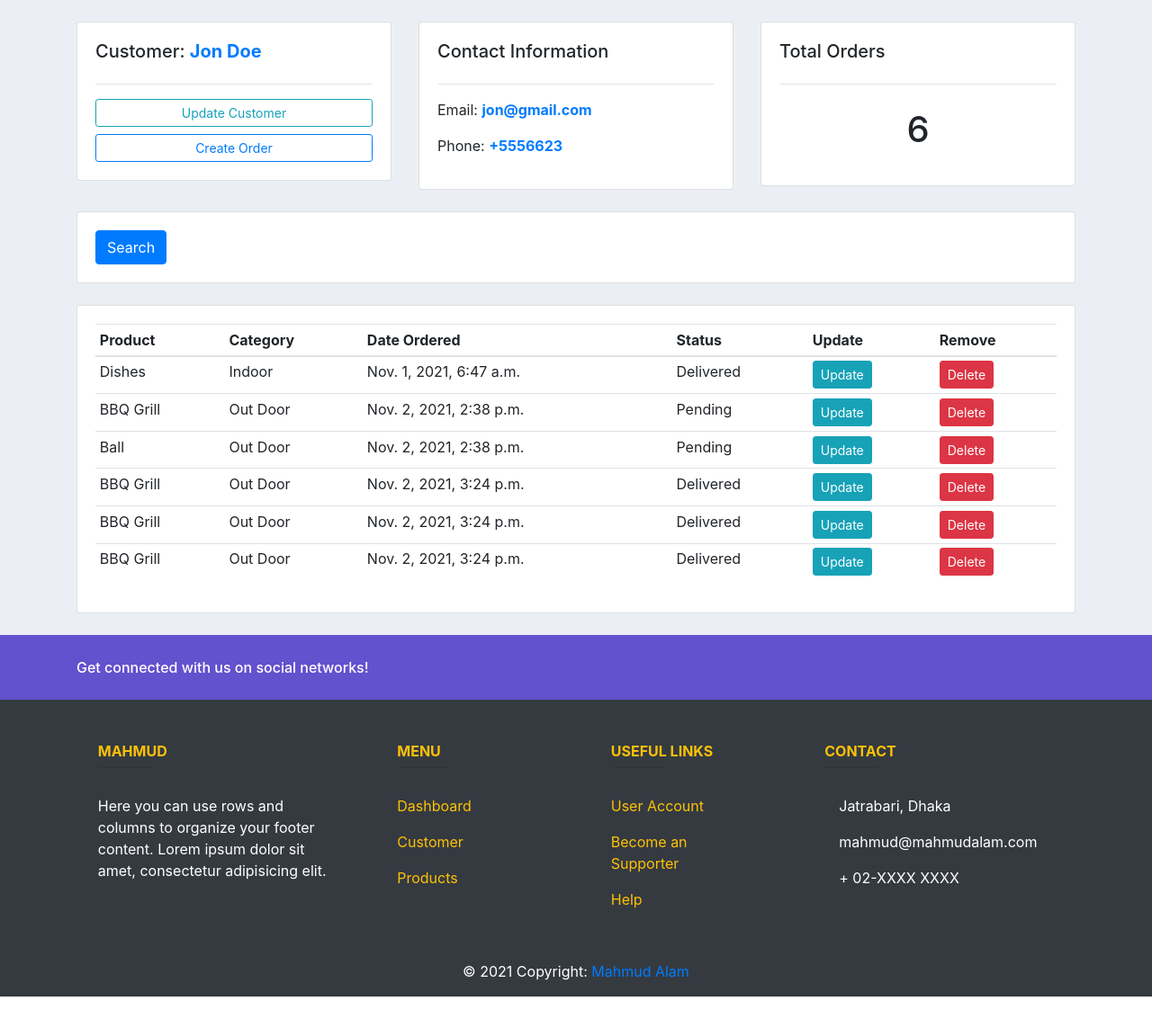
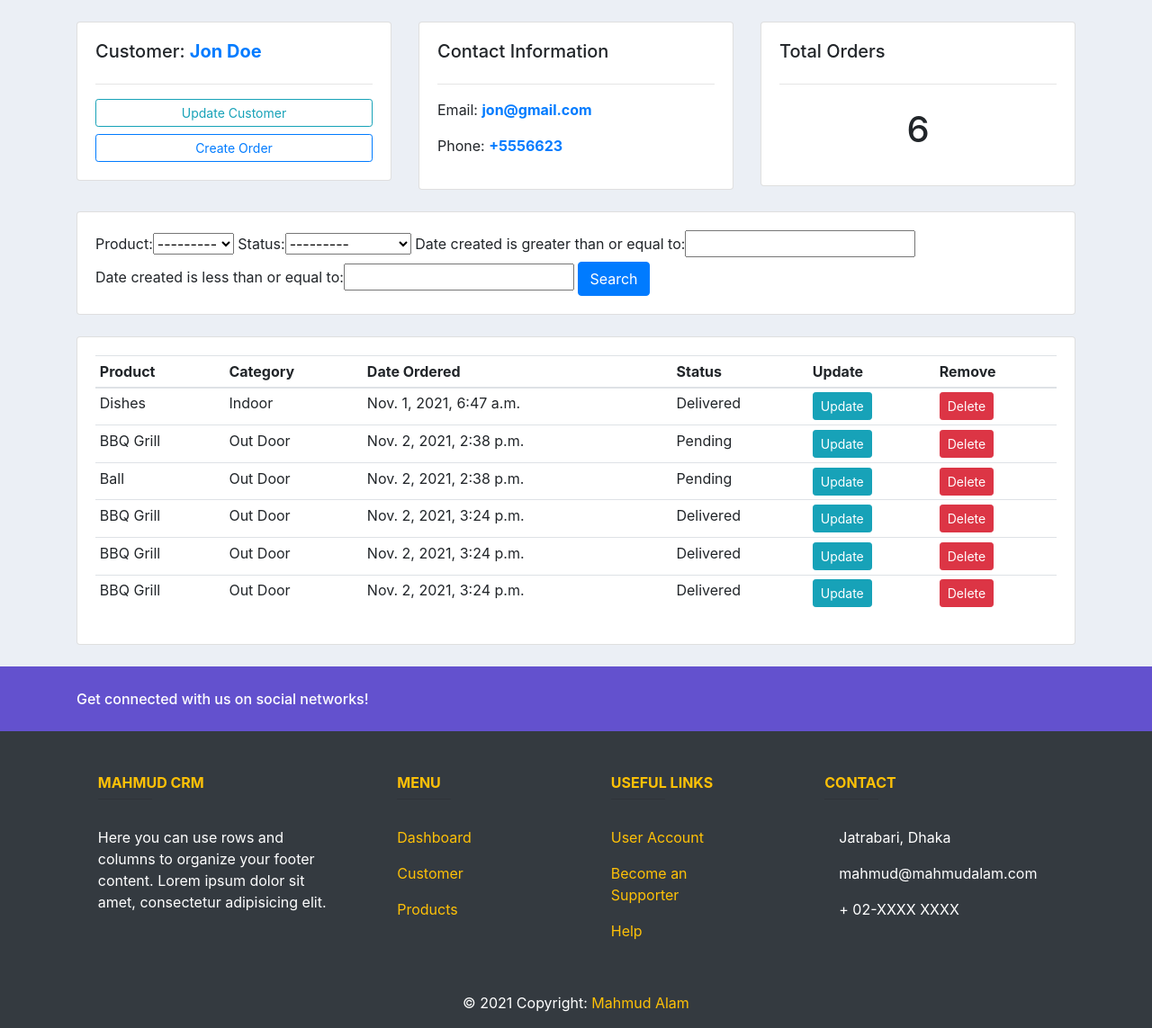
Before and after one commit to Mahmud-Alam/django_crm, a Django app: page /customer/1 in a window 1280 px wide. Shown: the part 65-1208 px from the top of the page at 90% size. Before the commit the page ends 1173 px from the top, so only its background shows below. Run offline with Django 3.2, Linux system fonts and the light colour scheme; data comes from the database, SQL or seed files in the repository; some libraries are stand-ins or nearby versions.

Commit message:
add filters.py file

```diff
--- /dev/null
+++ b/accounts/filters.py
@@ -0,0 +1,12 @@
+from django.db.models import fields
+import django_filters
+from django_filters import DateFilter
+from .models import *
+
+class OrderFilter(django_filters.FilterSet):
+    start_date = DateFilter(field_name="date_created", lookup_expr="gte")
+    end_date = DateFilter(field_name="date_created", lookup_expr="lte")
+    class Meta:
+        model = Order
+        fields = '__all__'
+        exclude = ['customer','date_created']
--- a/accounts/templates/accounts/customer.html
+++ b/accounts/templates/accounts/customer.html
@@ -35,9 +35,12 @@
     <div class="row">
         <div class="col">
             <div class="card card-body">
+
                 <form action="" method="get">
+                    {{myFilter.form}}
                     <button class="btn btn-primary" type="submit">Search</button>
                 </form>
+
             </div>
         </div>
     </div>
--- a/accounts/templates/accounts/footer.html
+++ b/accounts/templates/accounts/footer.html
@@ -21,7 +21,7 @@
     <div class="container text-center text-md-left mt-5">
       <div class="row mt-3">
         <div class="col-md-3 col-lg-4 col-xl-3 mx-auto mb-4">
-          <h6 class="text-warning text-uppercase font-weight-bold">MAHMUD</h6>
+          <h6 class="text-warning text-uppercase font-weight-bold">MAHMUD CRM</h6>
           <hr class="deep-purple accent-2 mb-4 mt-0 d-inline-block mx-auto" style="width: 60px;">
           <p>Here you can use rows and columns to organize your footer content. Lorem ipsum dolor sit amet, consectetur adipisicing elit.</p>
         </div>
@@ -53,6 +53,6 @@
     </div>
 
     <div class="footer-copyright text-center py-3">© 2021 Copyright:
-      <a href="https://MahmudAlam.com/">Mahmud Alam</a>
+      <a class="text-warning" href="https://MahmudAlam.com/">Mahmud Alam</a>
     </div>
   </footer>
--- a/accounts/templates/accounts/main.html
+++ b/accounts/templates/accounts/main.html
@@ -6,7 +6,7 @@
     <meta http-equiv="X-UA-Compatible" content="IE=edge">
     <meta name="viewport" content="width=device-width, initial-scale=1.0">
     <link rel="stylesheet" href="https://maxcdn.bootstrapcdn.com/bootstrap/4.0.0/css/bootstrap.min.css" integrity="sha384-Gn5384xqQ1aoWXA+058RXPxPg6fy4IWvTNh0E263XmFcJlSAwiGgFAW/dAiS6JXm" crossorigin="anonymous">
-    <title>CRM</title>
+    <title>MAHMUD CRM</title>
 
     <link rel="stylesheet" href="{% static 'css/main.css' %}">
 
--- a/accounts/views.py
+++ b/accounts/views.py
@@ -3,6 +3,7 @@ from django.forms import inlineformset_factory
 
 from .models import *
 from .form import *
+from .filters import *
 
 def home(request):
     orders = Order.objects.all()
@@ -26,7 +27,11 @@ def customer(request, pk):
     customer = Customer.objects.get(id=pk)
     orders = customer.order_set.all()
     total_order = orders.count()
-    context = {'customer':customer, 'orders':orders, 'total_order':total_order}
+
+    myFilter = OrderFilter(request.GET, queryset=orders)
+    orders = myFilter.qs
+
+    context = {'customer':customer, 'orders':orders, 'total_order':total_order, 'myFilter':myFilter}
     return render(request, 'accounts/customer.html', context)
 
 def createOrder(request, cpk):
--- a/django_crm/settings.py
+++ b/django_crm/settings.py
@@ -40,6 +40,8 @@ INSTALLED_APPS = [
     'django.contrib.staticfiles',
 
     'accounts',
+
+    'django_filters',
 ]
 
 MIDDLEWARE = [
```
